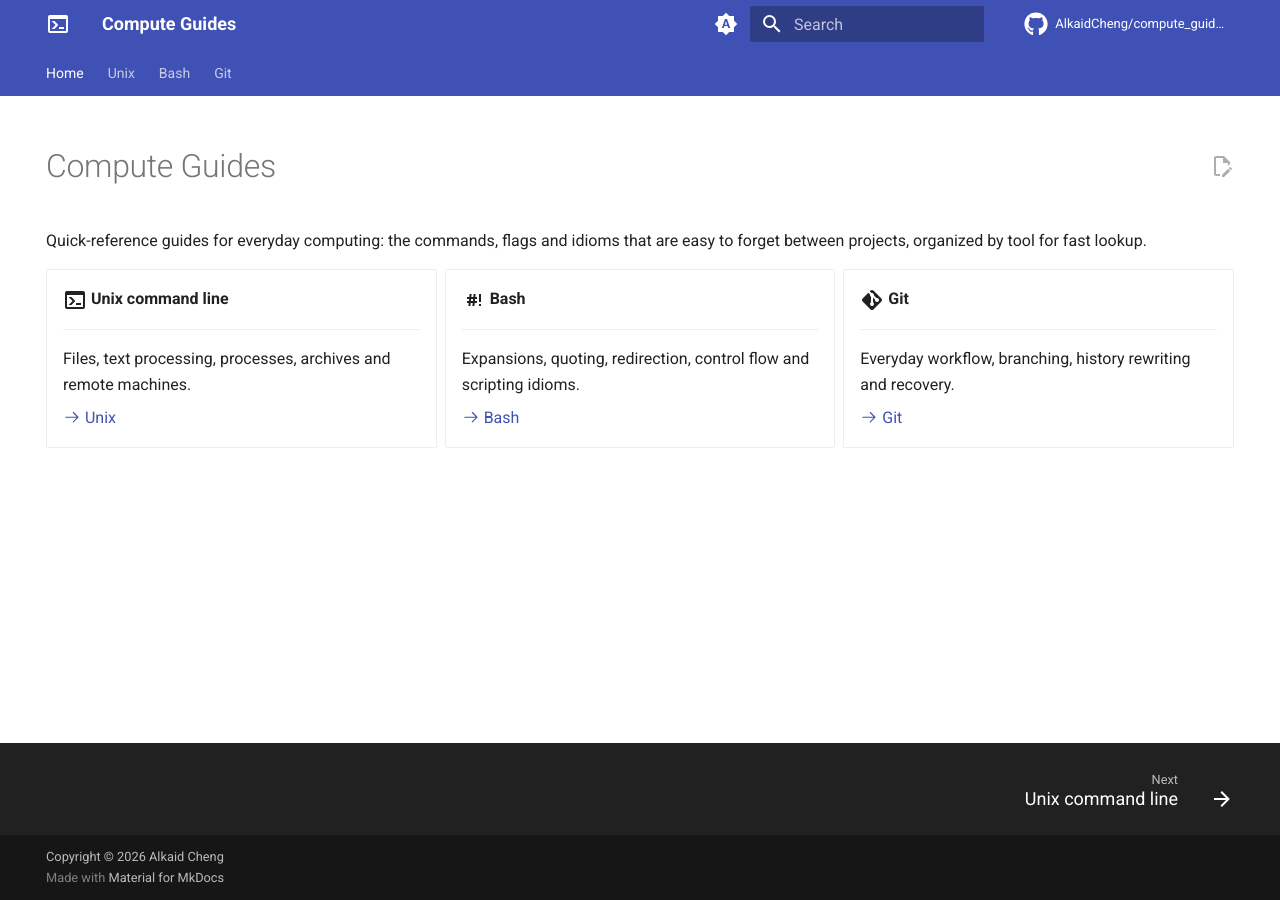
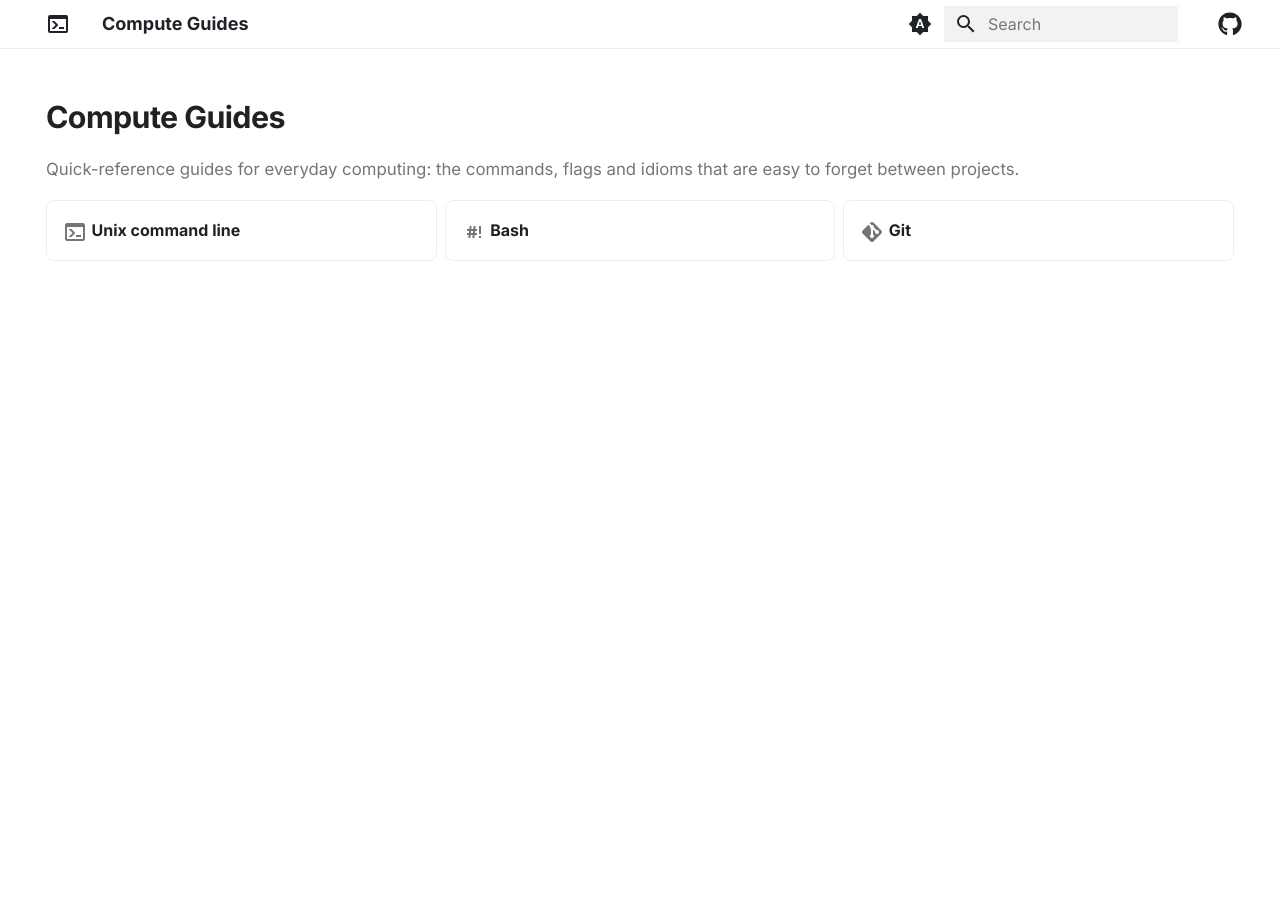
Before and after one commit to AlkaidCheng/compute_guides, an MkDocs documentation site: the page built from docs/index.md, in a window 1280 px wide. Built offline with MkDocs 1.6.1 and Material for MkDocs 9.7.7, drawn with Linux system fonts in a browser that asks for light colours; comment, search, counter and statistics services are not loaded.

Commit message:
[site] Adopt a minimal theme
Replace the default Material look with a quieter one: a header that
blends into the page, Inter and JetBrains Mono, one accent colour,
hairline borders instead of shadows, code blocks drawn as bordered
cards with small titles, and lighter tables and admonitions.

The sidebar lists the whole site without the tab bar: each topic is a
heading with its icon, and its pages hang off a guide line underneath,
the current one marked on that line. The home page is reached from the
header, so it no longer appears in the sidebar; its topic cards show
only an icon and a name. Topic pages list their pages as one bordered
list of title-and-summary rows. The table of contents is an "On this
page" label over its entries, which sit on the same kind of guide line.

The edit button, back-to-top button, repository stats, generator notice
and footer are removed; the guides are not read in order, so previous /
next links would suggest a sequence that does not exist.

Files:
- docs/stylesheets/theme.css
- mkdocs.yml
- docs/index.md
- docs/{unix,bash,git}/index.md

```diff
--- a/docs/bash/index.md
+++ b/docs/bash/index.md
@@ -1,3 +1,7 @@
+---
+icon: material/bash
+---
+
 # Bash
 
 The shell language itself: expansions and quoting, redirection and pipes,
--- a/docs/git/index.md
+++ b/docs/git/index.md
@@ -1,3 +1,7 @@
+---
+icon: material/git
+---
+
 # Git
 
 Version control from the command line: the everyday commit-and-push loop,
--- a/docs/index.md
+++ b/docs/index.md
@@ -7,32 +7,12 @@
 # Compute Guides
 
 Quick-reference guides for everyday computing: the commands, flags and idioms
-that are easy to forget between projects, organized by tool for fast lookup.
+that are easy to forget between projects.
 
 <div class="grid cards" markdown>
 
--   :material-console:{ .lg .middle } **Unix command line**
-
-    ---
-
-    Files, text processing, processes, archives and remote machines.
-
-    [:octicons-arrow-right-24: Unix](unix/index.md)
-
--   :material-bash:{ .lg .middle } **Bash**
-
-    ---
-
-    Expansions, quoting, redirection, control flow and scripting idioms.
-
-    [:octicons-arrow-right-24: Bash](bash/index.md)
-
--   :material-git:{ .lg .middle } **Git**
-
-    ---
-
-    Everyday workflow, branching, history rewriting and recovery.
-
-    [:octicons-arrow-right-24: Git](git/index.md)
+-   :material-console:{ .lg .middle } **[Unix command line](unix/index.md)**
+-   :material-bash:{ .lg .middle } **[Bash](bash/index.md)**
+-   :material-git:{ .lg .middle } **[Git](git/index.md)**
 
 </div>
--- /dev/null
+++ b/docs/stylesheets/theme.css
@@ -0,0 +1,414 @@
+/* A quiet, minimal look on top of Material: the header blends into the page,
+   one accent colour, hairline borders instead of shadows, and code blocks
+   drawn as bordered cards with small titles. */
+
+/* ---- Palette ------------------------------------------------------------ */
+
+[data-md-color-scheme="default"] {
+  --md-primary-fg-color: #ffffff;
+  --md-primary-fg-color--light: #ffffffb3;
+  --md-primary-fg-color--dark: #f6f8fa;
+  --md-primary-bg-color: #1f2328;
+  --md-primary-bg-color--light: #1f232899;
+  --md-accent-fg-color: #2563eb;
+  --md-accent-fg-color--transparent: #2563eb14;
+  --md-typeset-a-color: #2563eb;
+  --md-code-bg-color: #f6f8fa;
+  --md-code-fg-color: #1f2328;
+}
+
+[data-md-color-scheme="slate"] {
+  --md-primary-fg-color: var(--md-default-bg-color);
+  --md-primary-fg-color--light: var(--md-default-bg-color--light);
+  --md-primary-fg-color--dark: var(--md-default-bg-color);
+  --md-primary-bg-color: var(--md-default-fg-color);
+  --md-primary-bg-color--light: var(--md-default-fg-color--light);
+  --md-accent-fg-color: #6ea8fe;
+  --md-accent-fg-color--transparent: #6ea8fe1a;
+  --md-typeset-a-color: #6ea8fe;
+}
+
+/* ---- Header and footer -------------------------------------------------- */
+
+.md-header,
+.md-header--shadow {
+  box-shadow: 0 .05rem 0 var(--md-default-fg-color--lightest);
+}
+
+.md-header__topic:first-child {
+  font-weight: 600;
+}
+
+/* The repository link shows as the GitHub icon alone. */
+.md-header__source {
+  width: auto;
+}
+
+.md-source__repository {
+  display: none;
+}
+
+[data-md-color-scheme="default"] .md-search__form {
+  background-color: #0000000d;
+}
+
+[data-md-color-scheme="default"] .md-search__form:hover {
+  background-color: #00000014;
+}
+
+[data-md-color-scheme="slate"] .md-search__form {
+  background-color: #ffffff0f;
+}
+
+[data-md-color-scheme="slate"] .md-search__form:hover {
+  background-color: #ffffff1a;
+}
+
+/* No footer: the guides are not read in order, so previous / next links
+   would suggest a sequence that does not exist. */
+.md-footer {
+  display: none;
+}
+
+/* ---- Navigation --------------------------------------------------------- */
+
+.md-nav {
+  font-size: .68rem;
+}
+
+.md-nav__link--active,
+.md-nav__link--active:hover {
+  font-weight: 600;
+}
+
+/* On wide screens the sidebar lists the whole site: each topic is a heading
+   with its icon, and its pages hang off a guide line underneath, the current
+   one marked on that line. The phone menu keeps Material's drill-down. */
+@media screen and (min-width: 76.25em) {
+  /* The site name is already in the header. */
+  .md-nav--primary > .md-nav__title {
+    display: none;
+  }
+
+  .md-nav--primary > .md-nav__list > .md-nav__item--section + .md-nav__item--section {
+    margin-top: 1.6em;
+  }
+
+  .md-nav--primary .md-nav__item--section > .md-nav__link {
+    margin-top: 0;
+    color: var(--md-default-fg-color);
+    font-size: .7rem;
+    font-weight: 600;
+  }
+
+  .md-nav--primary .md-nav__item--section > .md-nav__link .md-nav__link {
+    gap: .45rem;
+  }
+
+  .md-nav--primary .md-nav__item--section > .md-nav__link svg {
+    width: .9rem;
+    height: .9rem;
+    fill: var(--md-default-fg-color--light);
+  }
+
+  /* The guide line runs under the centre of the topic icon. */
+  .md-nav--primary .md-nav__item--section > .md-nav > .md-nav__list {
+    margin: .35rem 0 0 1rem;
+    padding: 0;
+    border-left: .05rem solid var(--md-default-fg-color--lightest);
+  }
+
+  .md-nav--primary .md-nav__item--section > .md-nav > .md-nav__list:not(:has(> .md-nav__item)) {
+    display: none;
+  }
+
+  .md-nav--primary .md-nav__item--section > .md-nav .md-nav__link {
+    margin: 0 0 0 -.05rem;
+    padding: .3em 0 .3em .8rem;
+    border-left: .1rem solid transparent;
+    color: var(--md-default-fg-color--light);
+  }
+
+  .md-nav--primary .md-nav__item--section > .md-nav .md-nav__link:hover {
+    color: var(--md-default-fg-color);
+  }
+
+  .md-nav--primary .md-nav__item--section > .md-nav .md-nav__link--active {
+    border-left-color: var(--md-accent-fg-color);
+    color: var(--md-accent-fg-color);
+  }
+}
+
+/* "On this page" is a label, set apart from the entries below it by case,
+   size and a rule; the entries sit on a guide line like the sidebar's pages,
+   with the section being read marked on the line. */
+@media screen and (min-width: 60em) {
+  .md-sidebar--secondary .md-nav--secondary > .md-nav__title {
+    margin-bottom: .5rem;
+    padding: 0 0 .5rem;
+    border-bottom: .05rem solid var(--md-default-fg-color--lightest);
+    box-shadow: none;
+    color: var(--md-default-fg-color--light);
+    font-size: .58rem;
+    font-weight: 600;
+    letter-spacing: .08em;
+    text-transform: uppercase;
+  }
+
+  .md-sidebar--secondary .md-nav--secondary > .md-nav__list {
+    padding: 0;
+    border-left: .05rem solid var(--md-default-fg-color--lightest);
+  }
+
+  .md-sidebar--secondary .md-nav--secondary .md-nav__list .md-nav__list {
+    padding: 0;
+  }
+
+  .md-sidebar--secondary .md-nav--secondary .md-nav__item {
+    padding: 0;
+  }
+
+  .md-sidebar--secondary .md-nav--secondary .md-nav__link {
+    margin: 0 0 0 -.05rem;
+    padding: .25em 0 .25em .75rem;
+    border-left: .1rem solid transparent;
+    color: var(--md-default-fg-color--light);
+  }
+
+  .md-sidebar--secondary .md-nav--secondary .md-nav .md-nav__link {
+    padding-left: 1.4rem;
+  }
+
+  .md-sidebar--secondary .md-nav--secondary .md-nav__link:hover {
+    color: var(--md-default-fg-color);
+  }
+
+  .md-sidebar--secondary .md-nav--secondary .md-nav__link--active {
+    border-left-color: var(--md-accent-fg-color);
+    color: var(--md-accent-fg-color);
+  }
+}
+
+/* ---- Text ---------------------------------------------------------------- */
+
+.md-typeset {
+  line-height: 1.65;
+}
+
+.md-typeset h1 {
+  margin-bottom: .6em;
+  color: var(--md-default-fg-color);
+  font-size: 1.9em;
+  font-weight: 700;
+  letter-spacing: -.02em;
+}
+
+/* The sentence under the title reads as a lede. */
+.md-typeset h1 + p {
+  color: var(--md-default-fg-color--light);
+  font-size: 1.05em;
+}
+
+.md-typeset h2 {
+  margin-top: 2.2em;
+  padding-top: 1.1em;
+  border-top: .05rem solid var(--md-default-fg-color--lightest);
+  font-size: 1.3em;
+  font-weight: 600;
+  letter-spacing: -.01em;
+}
+
+.md-typeset h3 {
+  font-size: 1.05em;
+  font-weight: 600;
+}
+
+.md-typeset .headerlink {
+  color: var(--md-default-fg-color--lighter);
+}
+
+/* ---- Code ---------------------------------------------------------------- */
+
+.md-typeset .highlight {
+  margin: 1em 0;
+  overflow: hidden;
+  border: .05rem solid var(--md-default-fg-color--lightest);
+  border-radius: .3rem;
+}
+
+.md-typeset .highlight > pre,
+.md-typeset .highlight > span.filename {
+  margin: 0;
+}
+
+.md-typeset .highlight > pre > code {
+  border-radius: 0;
+}
+
+/* Code block titles as small, quiet labels. */
+.md-typeset .highlight > span.filename {
+  padding: .4rem .8rem;
+  border-bottom: .05rem solid var(--md-default-fg-color--lightest);
+  border-radius: 0;
+  color: var(--md-default-fg-color--light);
+  font-family: var(--md-text-font-family);
+  font-size: .62rem;
+  font-weight: 600;
+  line-height: 1.06rem;
+}
+
+.md-typeset code {
+  border-radius: .2rem;
+}
+
+/* ---- Tables -------------------------------------------------------------- */
+
+.md-typeset table:not([class]) {
+  border: 0;
+  border-radius: 0;
+  font-size: .72rem;
+}
+
+.md-typeset table:not([class]) th,
+.md-typeset table:not([class]) td {
+  min-width: 0;
+}
+
+.md-typeset table:not([class]) th {
+  padding: .5em 1.2em .5em 0;
+  border-bottom: .05rem solid var(--md-default-fg-color--lighter);
+  background-color: transparent;
+  font-weight: 600;
+}
+
+.md-typeset table:not([class]) td {
+  padding: .5em 1.2em .5em 0;
+  border-top: .05rem solid var(--md-default-fg-color--lightest);
+}
+
+.md-typeset table:not([class]) tbody tr:hover {
+  background-color: transparent;
+  box-shadow: none;
+}
+
+/* ---- Admonitions ---------------------------------------------------------- */
+
+.md-typeset .admonition,
+.md-typeset details {
+  border-width: 0 0 0 .15rem;
+  border-radius: .2rem;
+  font-size: .72rem;
+}
+
+.md-typeset .admonition > .admonition-title,
+.md-typeset details > summary {
+  background-color: transparent;
+  font-weight: 600;
+}
+
+/* ---- Home page cards ------------------------------------------------------ */
+
+/* One card per topic: icon and name only, and the whole card is the link. */
+.md-typeset .grid.cards > ul > li {
+  position: relative;
+  border: .05rem solid var(--md-default-fg-color--lightest);
+  border-radius: .4rem;
+  box-shadow: none;
+  transition: border-color .15s;
+}
+
+.md-typeset .grid.cards > ul > li:hover {
+  border-color: var(--md-accent-fg-color);
+  box-shadow: none;
+}
+
+.md-typeset .grid.cards .twemoji {
+  color: var(--md-default-fg-color--light);
+}
+
+.md-typeset .grid.cards > ul > li a {
+  color: var(--md-default-fg-color);
+}
+
+.md-typeset .grid.cards > ul > li:hover a {
+  color: var(--md-accent-fg-color);
+}
+
+.md-typeset .grid.cards > ul > li a::after {
+  content: "";
+  position: absolute;
+  inset: 0;
+}
+
+/* ---- Topic pages ------------------------------------------------------------ */
+
+/* A topic's pages as one bordered list: each row is the page's title over a
+   one-line summary, and the whole row is the link. */
+.md-typeset .page-list > ul {
+  margin: 1.6em 0 0;
+  padding: 0;
+  overflow: hidden;
+  border: .05rem solid var(--md-default-fg-color--lightest);
+  border-radius: .4rem;
+  list-style: none;
+}
+
+.md-typeset .page-list > ul > li {
+  position: relative;
+  margin: 0;
+  padding: .7rem 2.4rem .75rem 1rem;
+  color: var(--md-default-fg-color--light);
+  font-size: .72rem;
+  line-height: 1.5;
+  transition: background-color .15s;
+}
+
+.md-typeset .page-list > ul > li + li {
+  border-top: .05rem solid var(--md-default-fg-color--lightest);
+}
+
+.md-typeset .page-list > ul > li > a:first-child {
+  display: block;
+  margin-bottom: .1rem;
+  color: var(--md-default-fg-color);
+  font-size: .8rem;
+  font-weight: 600;
+}
+
+.md-typeset .page-list > ul > li > a:first-child::after {
+  content: "";
+  position: absolute;
+  inset: 0;
+}
+
+.md-typeset .page-list > ul > li::after {
+  content: "→";
+  position: absolute;
+  top: 50%;
+  right: 1rem;
+  color: var(--md-default-fg-color--lighter);
+  font-size: .8rem;
+  transform: translateY(-50%);
+  transition: color .15s, transform .15s;
+}
+
+.md-typeset .page-list > ul > li:hover {
+  background-color: var(--md-accent-fg-color--transparent);
+}
+
+.md-typeset .page-list > ul > li:hover > a:first-child,
+.md-typeset .page-list > ul > li:hover::after {
+  color: var(--md-accent-fg-color);
+}
+
+.md-typeset .page-list > ul > li:hover::after {
+  transform: translate(.15rem, -50%);
+}
+
+@media (prefers-reduced-motion: reduce) {
+  .md-typeset .grid.cards > ul > li,
+  .md-typeset .page-list > ul > li,
+  .md-typeset .page-list > ul > li::after {
+    transition: none;
+  }
+}
--- a/mkdocs.yml
+++ b/mkdocs.yml
@@ -7,11 +7,13 @@
 repo_url: https://github.com/AlkaidCheng/compute_guides
 repo_name: AlkaidCheng/compute_guides
 edit_uri: edit/main/docs/
-copyright: Copyright &copy; 2026 Alkaid Cheng
 
 theme:
   name: material
   language: en
+  font:
+    text: Inter
+    code: JetBrains Mono
   icon:
     logo: material/console
     repo: fontawesome/brands/github
@@ -22,26 +24,23 @@
         name: Switch to light mode
     - media: "(prefers-color-scheme: light)"
       scheme: default
-      primary: indigo
-      accent: indigo
+      primary: custom
+      accent: custom
       toggle:
         icon: material/brightness-7
         name: Switch to dark mode
     - media: "(prefers-color-scheme: dark)"
       scheme: slate
-      primary: indigo
-      accent: indigo
+      primary: custom
+      accent: custom
       toggle:
         icon: material/brightness-4
         name: Switch to system preference
   features:
-    - navigation.tabs
     - navigation.sections
     - navigation.indexes
     - navigation.instant
     - navigation.tracking
-    - navigation.top
-    - navigation.footer
     - toc.follow
     - search.suggest
     - search.highlight
@@ -49,7 +48,12 @@
     - content.code.copy
     - content.code.annotate
     - content.tabs.link
-    - content.action.edit
+
+extra_css:
+  - stylesheets/theme.css
+
+extra:
+  generator: false
 
 plugins:
   - search
@@ -61,7 +65,8 @@
   - md_in_html
   - tables
   - toc:
-      permalink: true
+      permalink: "#"
+      title: On this page
   - pymdownx.details
   - pymdownx.emoji:
       emoji_index: !!python/name:material.extensions.emoji.twemoji
@@ -76,6 +81,10 @@
   - pymdownx.tabbed:
       alternate_style: true
 
+# The home page is reached from the header; it stays out of the sidebar.
+not_in_nav: |
+  /index.md
+
 # Turn nav and link problems into warnings so `mkdocs build --strict` fails on them.
 validation:
   nav:
@@ -89,7 +98,6 @@
     unrecognized_links: warn
 
 nav:
-  - Home: index.md
   - Unix:
       - unix/index.md
   - Bash:
```
Also changed, not shown: docs/unix/index.md (+4 -0 lines).
